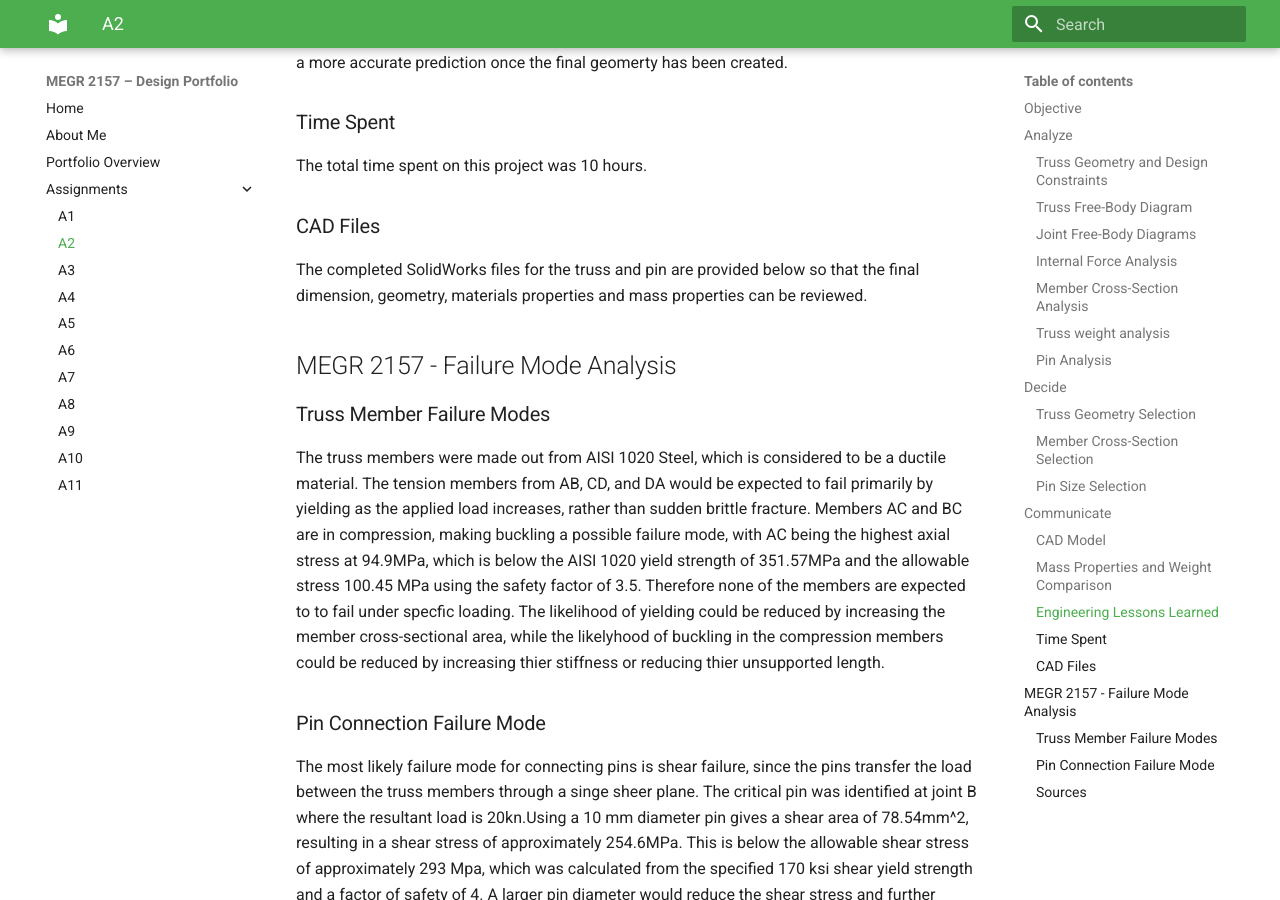
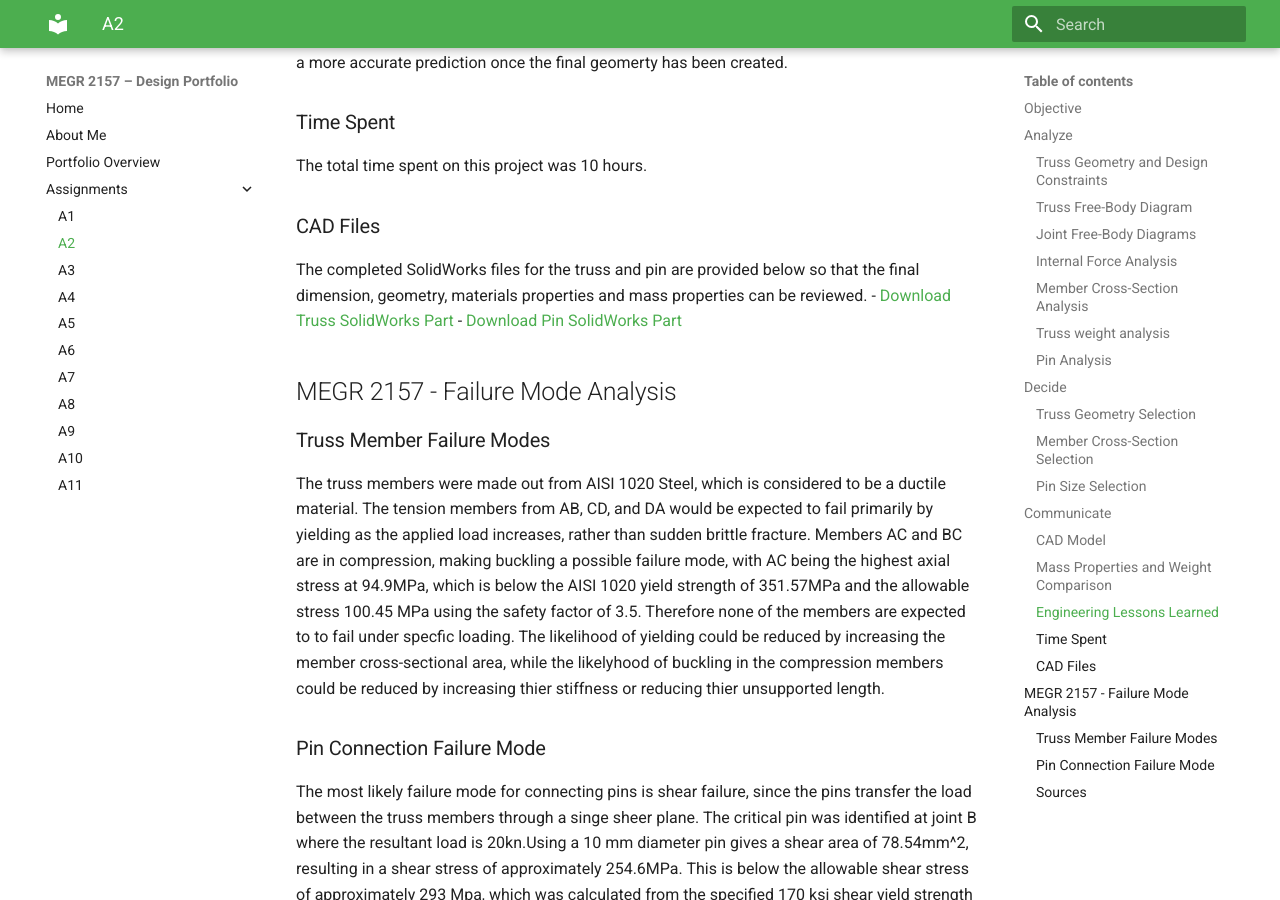
Before and after one commit to msweeney27j/-megr2157-portfolio, an MkDocs documentation site: the page built from docs/assignments/A02/index.md, in a window 1280 px wide and 900 px high, scrolled down 6544 px. Built offline with MkDocs 1.6.1 and Material for MkDocs 9.7.7, drawn with Linux system fonts in a browser that asks for light colours.

Commit message:
Add download links and update failure mode analysis
Added download links for SolidWorks parts and updated failure mode analysis section.

```diff
--- a/docs/assignments/A02/index.md
+++ b/docs/assignments/A02/index.md
@@ -42,6 +42,9 @@ One lesson that I learned from this project is that the member that carried the
 The total time spent on this project was 10 hours.
 ### CAD Files
 The completed SolidWorks files for the truss and pin are provided below so that the final dimension, geometry, materials properties and mass properties can be reviewed.
+- [Download Truss SolidWorks Part](Truss.SLDPRT)
+- [Download Pin SolidWorks Part](Pin.SLDPRT)
+
 ## MEGR 2157 - Failure Mode Analysis
 ### Truss Member Failure Modes
 The truss members were made out from AISI 1020 Steel, which is considered to be a ductile material. The tension members from AB, CD, and DA would be expected to fail primarily by yielding as the applied load increases, rather than sudden brittle fracture. Members AC and BC are in compression, making buckling a possible failure mode, with AC being the highest axial stress at 94.9MPa, which is below the AISI 1020 yield strength of 351.57MPa and the allowable stress 100.45 MPa using the safety factor of 3.5. Therefore none of the members are expected to to fail under specfic loading. The likelihood of yielding could be reduced by increasing the member cross-sectional area, while the likelyhood of buckling in the compression members could be reduced by increasing thier stiffness or reducing thier unsupported length.
```
